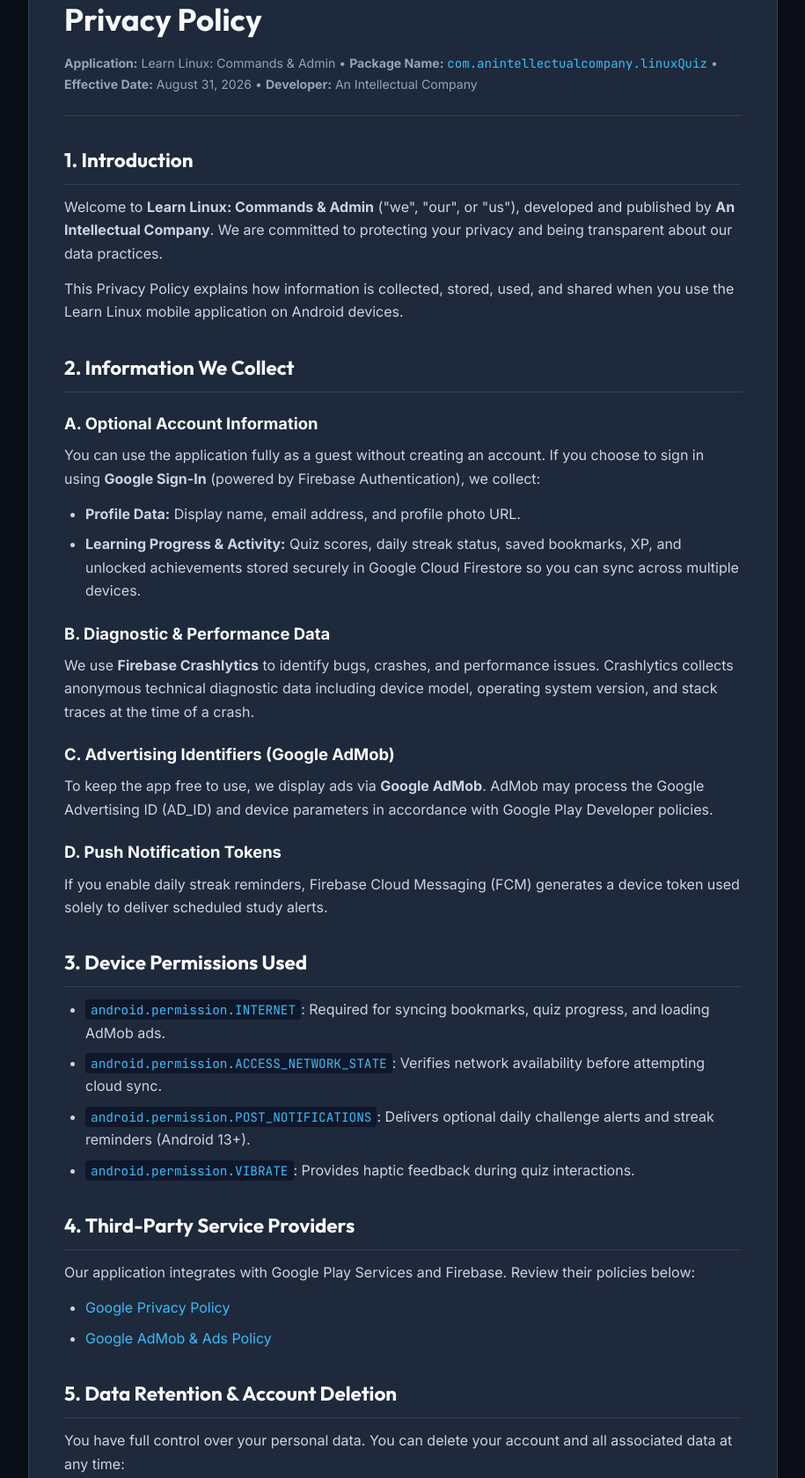
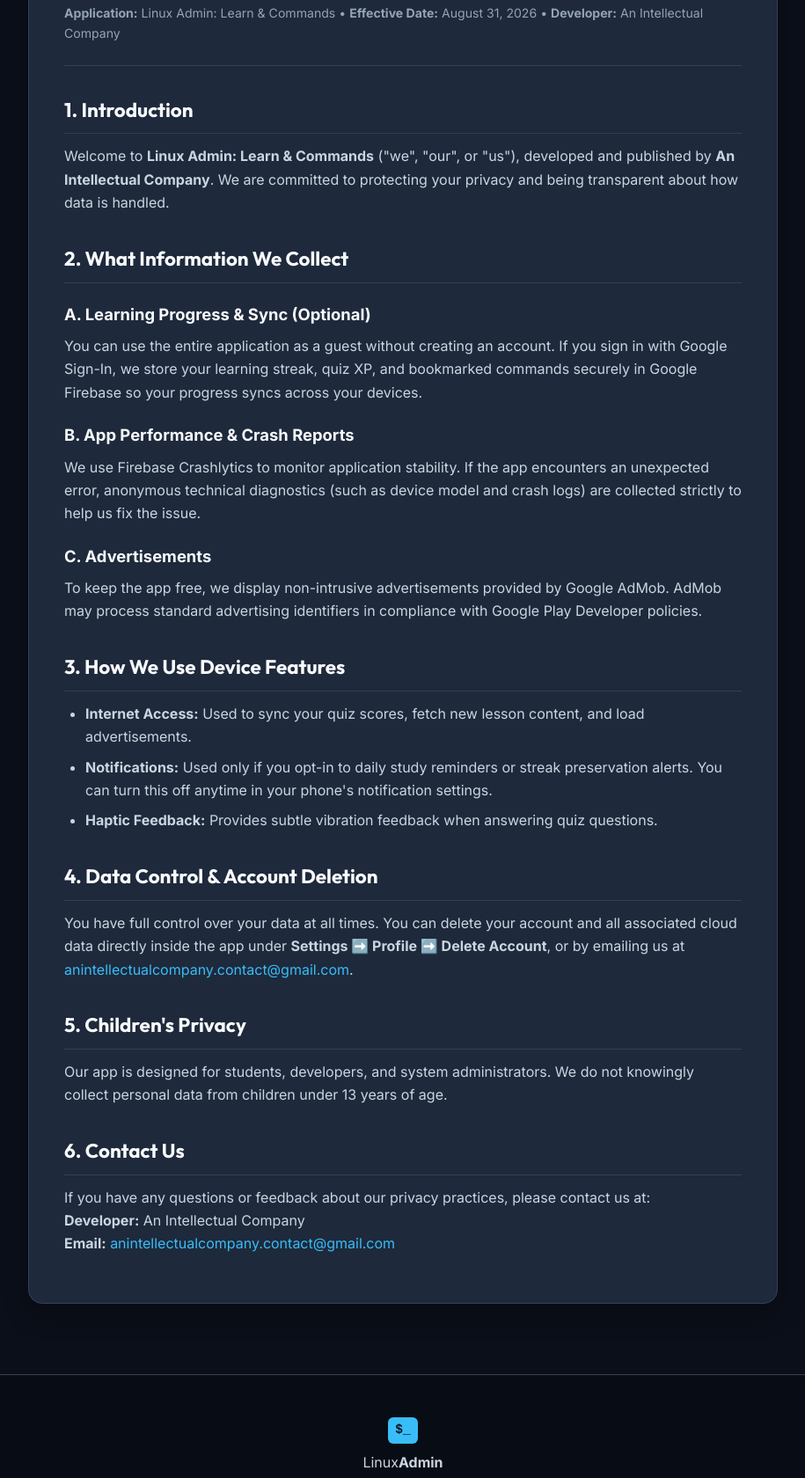
Before and after one commit to AnIntellectualBeing/linux-admin, a plain HTML site: page privacy.html in a window 1280 px wide. Shown: the part 222-1902 px from the top of the page at 88% size, without its empty margins (182-1097 px from the left). Drawn offline with Linux system fonts and the light colour scheme.

Commit message:
feat: add branded favicon, clean plain-English privacy policy, and updated contact email

```diff
--- a/delete-account.html
+++ b/delete-account.html
@@ -3,6 +3,8 @@
 <head>
   <meta charset="UTF-8">
   <meta name="viewport" content="width=device-width, initial-scale=1.0">
+  <link rel="icon" type="image/png" href="favicon.png">
+  <link rel="apple-touch-icon" href="favicon.png">
   <title>Account & Data Deletion - Learn Linux: Commands & Admin</title>
   <meta name="description" content="Request deletion of your Learn Linux user account and associated personal data.">
   <meta name="author" content="An Intellectual Company">
@@ -54,7 +56,7 @@
         <div class="inner-card">
           <h3>Option 2: Web Deletion Request via Email</h3>
           <p>If you have already uninstalled the application and wish to delete your cloud data:</p>
-          <p>Send an email to <a href="mailto:anintellectualcompany@gmail.com?subject=Account%20Deletion%20Request%20-%20Linux%20App">anintellectualcompany@gmail.com</a> with:</p>
+          <p>Send an email to <a href="mailto:anintellectualcompany.contact@gmail.com?subject=Account%20Deletion%20Request%20-%20Linux%20App">anintellectualcompany.contact@gmail.com</a> with:</p>
           <ul>
             <li><strong>Subject:</strong> Account Deletion Request - Linux App</li>
             <li><strong>Registered Google Email:</strong> The Gmail address you used with Google Sign-In in the app.</li>
--- a/privacy.html
+++ b/privacy.html
@@ -3,12 +3,12 @@
 <head>
   <meta charset="UTF-8">
   <meta name="viewport" content="width=device-width, initial-scale=1.0">
-  <title>Privacy Policy - Learn Linux: Commands & Admin</title>
-  <meta name="description" content="Official Privacy Policy for Learn Linux: Commands & Admin Android application.">
-  <meta name="author" content="An Intellectual Company">
+  <title>Privacy Policy - Linux Admin: Learn & Commands</title>
+  <link rel="icon" type="image/png" href="favicon.png">
+  <link rel="apple-touch-icon" href="favicon.png">
   <link rel="preconnect" href="https://fonts.googleapis.com">
   <link rel="preconnect" href="https://fonts.gstatic.com" crossorigin>
-  <link href="https://fonts.googleapis.com/css2?family=Inter:wght@300;400;500;600;700;800&family=JetBrains+Mono:wght@400;500;600;700&family=Outfit:wght@600;700;800&display=swap" rel="stylesheet">
+  <link href="https://fonts.googleapis.com/css2?family=Inter:wght@300;400;500;600;700;800&family=Outfit:wght@600;700;800&display=swap" rel="stylesheet">
   <link rel="stylesheet" href="styles.css">
 </head>
 <body>
@@ -32,11 +32,9 @@
   <div class="policy-container">
     <div class="policy-box">
       <div class="policy-header">
-        <span class="badge green">Google Play Developer Policy Compliant</span>
         <h1>Privacy Policy</h1>
         <div class="policy-meta">
-          <span><strong>Application:</strong> Learn Linux: Commands & Admin</span> &bull;
-          <span><strong>Package Name:</strong> <code>com.anintellectualcompany.linuxQuiz</code></span> &bull;
+          <span><strong>Application:</strong> Linux Admin: Learn & Commands</span> &bull;
           <span><strong>Effective Date:</strong> August 31, 2026</span> &bull;
           <span><strong>Developer:</strong> An Intellectual Company</span>
         </div>
@@ -44,61 +42,36 @@
 
       <div class="policy-content">
         <h2>1. Introduction</h2>
-        <p>Welcome to <strong>Learn Linux: Commands & Admin</strong> ("we", "our", or "us"), developed and published by <strong>An Intellectual Company</strong>. We are committed to protecting your privacy and being transparent about our data practices.</p>
-        <p>This Privacy Policy explains how information is collected, stored, used, and shared when you use the Learn Linux mobile application on Android devices.</p>
+        <p>Welcome to <strong>Linux Admin: Learn & Commands</strong> ("we", "our", or "us"), developed and published by <strong>An Intellectual Company</strong>. We are committed to protecting your privacy and being transparent about how data is handled.</p>
 
-        <h2>2. Information We Collect</h2>
+        <h2>2. What Information We Collect</h2>
 
-        <h3>A. Optional Account Information</h3>
-        <p>You can use the application fully as a guest without creating an account. If you choose to sign in using <strong>Google Sign-In</strong> (powered by Firebase Authentication), we collect:</p>
+        <h3>A. Learning Progress & Sync (Optional)</h3>
+        <p>You can use the entire application as a guest without creating an account. If you sign in with Google Sign-In, we store your learning streak, quiz XP, and bookmarked commands securely in Google Firebase so your progress syncs across your devices.</p>
+
+        <h3>B. App Performance & Crash Reports</h3>
+        <p>We use Firebase Crashlytics to monitor application stability. If the app encounters an unexpected error, anonymous technical diagnostics (such as device model and crash logs) are collected strictly to help us fix the issue.</p>
+
+        <h3>C. Advertisements</h3>
+        <p>To keep the app free, we display non-intrusive advertisements provided by Google AdMob. AdMob may process standard advertising identifiers in compliance with Google Play Developer policies.</p>
+
+        <h2>3. How We Use Device Features</h2>
         <ul>
-          <li><strong>Profile Data:</strong> Display name, email address, and profile photo URL.</li>
-          <li><strong>Learning Progress & Activity:</strong> Quiz scores, daily streak status, saved bookmarks, XP, and unlocked achievements stored securely in Google Cloud Firestore so you can sync across multiple devices.</li>
+          <li><strong>Internet Access:</strong> Used to sync your quiz scores, fetch new lesson content, and load advertisements.</li>
+          <li><strong>Notifications:</strong> Used only if you opt-in to daily study reminders or streak preservation alerts. You can turn this off anytime in your phone's notification settings.</li>
+          <li><strong>Haptic Feedback:</strong> Provides subtle vibration feedback when answering quiz questions.</li>
         </ul>
 
-        <h3>B. Diagnostic & Performance Data</h3>
-        <p>We use <strong>Firebase Crashlytics</strong> to identify bugs, crashes, and performance issues. Crashlytics collects anonymous technical diagnostic data including device model, operating system version, and stack traces at the time of a crash.</p>
+        <h2>4. Data Control & Account Deletion</h2>
+        <p>You have full control over your data at all times. You can delete your account and all associated cloud data directly inside the app under <strong>Settings ➡️ Profile ➡️ Delete Account</strong>, or by emailing us at <a href="mailto:anintellectualcompany.contact@gmail.com">anintellectualcompany.contact@gmail.com</a>.</p>
 
-        <h3>C. Advertising Identifiers (Google AdMob)</h3>
-        <p>To keep the app free to use, we display ads via <strong>Google AdMob</strong>. AdMob may process the Google Advertising ID (AD_ID) and device parameters in accordance with Google Play Developer policies.</p>
+        <h2>5. Children's Privacy</h2>
+        <p>Our app is designed for students, developers, and system administrators. We do not knowingly collect personal data from children under 13 years of age.</p>
 
-        <h3>D. Push Notification Tokens</h3>
-        <p>If you enable daily streak reminders, Firebase Cloud Messaging (FCM) generates a device token used solely to deliver scheduled study alerts.</p>
-
-        <h2>3. Device Permissions Used</h2>
-        <ul>
-          <li><code>android.permission.INTERNET</code>: Required for syncing bookmarks, quiz progress, and loading AdMob ads.</li>
-          <li><code>android.permission.ACCESS_NETWORK_STATE</code>: Verifies network availability before attempting cloud sync.</li>
-          <li><code>android.permission.POST_NOTIFICATIONS</code>: Delivers optional daily challenge alerts and streak reminders (Android 13+).</li>
-          <li><code>android.permission.VIBRATE</code>: Provides haptic feedback during quiz interactions.</li>
-        </ul>
-
-        <h2>4. Third-Party Service Providers</h2>
-        <p>Our application integrates with Google Play Services and Firebase. Review their policies below:</p>
-        <ul>
-          <li><a href="https://policies.google.com/privacy" target="_blank" rel="noopener">Google Privacy Policy</a></li>
-          <li><a href="https://policies.google.com/technologies/ads" target="_blank" rel="noopener">Google AdMob & Ads Policy</a></li>
-        </ul>
-
-        <h2>5. Data Retention & Account Deletion</h2>
-        <p>You have full control over your personal data. You can delete your account and all associated data at any time:</p>
-        <div class="inner-card highlight-box">
-          <h4>How to request immediate account & data deletion:</h4>
-          <p>1. In the app: Navigate to <strong>Settings ➡️ Profile ➡️ Delete Account</strong>.<br>
-          2. On the web: Visit our <a href="delete-account.html">Account Deletion Portal</a>.<br>
-          3. By Email: Contact us at <a href="mailto:anintellectualcompany@gmail.com?subject=Data%20Deletion%20Request%20-%20Linux%20App">anintellectualcompany@gmail.com</a>. We will permanently delete your user record within 48 hours.</p>
-        </div>
-
-        <h2>6. Children's Privacy</h2>
-        <p>The app is intended for general audiences, students, and IT professionals. We do not knowingly collect personal data from children under 13 years of age.</p>
-
-        <h2>7. Security</h2>
-        <p>All network traffic is encrypted in transit using industry-standard Transport Layer Security (TLS/HTTPS).</p>
-
-        <h2>8. Contact Us</h2>
-        <p>For questions or feedback about this policy, contact us at:<br>
+        <h2>6. Contact Us</h2>
+        <p>If you have any questions or feedback about our privacy practices, please contact us at:<br>
         <strong>Developer:</strong> An Intellectual Company<br>
-        <strong>Email:</strong> <a href="mailto:anintellectualcompany@gmail.com">anintellectualcompany@gmail.com</a></p>
+        <strong>Email:</strong> <a href="mailto:anintellectualcompany.contact@gmail.com">anintellectualcompany.contact@gmail.com</a></p>
       </div>
     </div>
   </div>
```
Also changed, not shown: index.html (+3 -1 lines), terms.html (+3 -1 lines), favicon.png (added).
